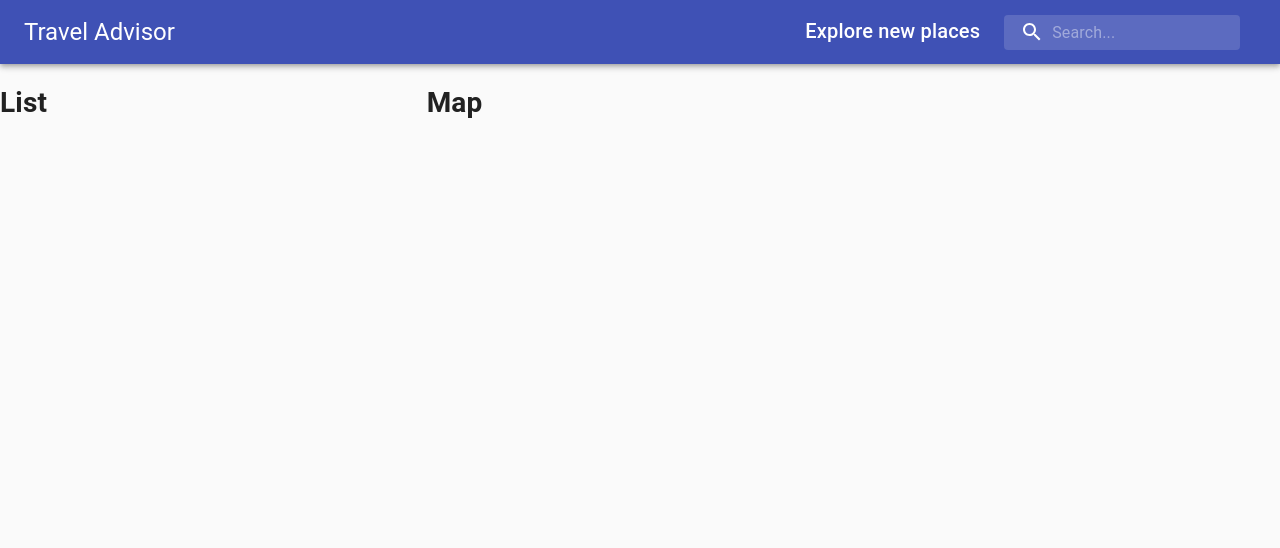
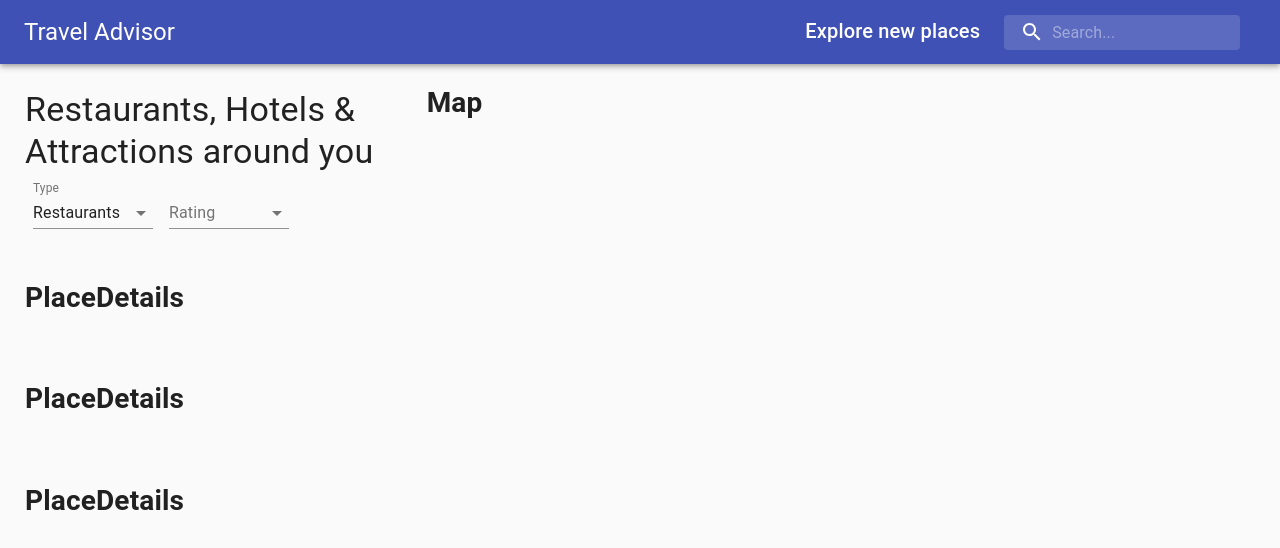
Before and after one commit to GregSithole/travel-advisor, a React (Create React App) app: page / in a window 1280 px wide. Shown: the top 548 px of the page. Built offline with nearby package versions, Linux system fonts and the light colour scheme.

Commit message:
Updated List to resemble tutorial list

```diff
--- a/src/components/List/List.jsx
+++ b/src/components/List/List.jsx
@@ -1,8 +1,46 @@
-import React from 'react';
+import React, {useState} from 'react';
+import {CircularProgress, Grid, Typography, InputLabel, MenuItem, FormControl, Select} from "@material-ui/core";
+
+import PlaceDetails from "../PlaceDetails/PlaceDetails";
+import useStyles from './styles';
 
 const List = () => {
+    const classes = useStyles();
+    const [type, setType] = useState('restaurants');
+    const [rating, setRating] = useState('');
+
+    const places = [{name: 'Cool Place'}, {name: 'Best Beer'}, {name: 'Best Stakes'}];
+
     return (
-        <h1>List</h1>
+        <div className={classes.container}>
+            <Typography variant={"h4"}>
+                Restaurants, Hotels & Attractions around you
+            </Typography>
+            <FormControl className={classes.formControl}>
+                <InputLabel>Type</InputLabel>
+                <Select value={type} onChange={(e) => setType(e.target.value)}>
+                    <MenuItem value="restaurants">Restaurants</MenuItem>
+                    <MenuItem value="hotels">Hotels</MenuItem>
+                    <MenuItem value="attractions">Attractions</MenuItem>
+                </Select>
+            </FormControl>
+            <FormControl className={classes.formControl}>
+                <InputLabel>Rating</InputLabel>
+                <Select value={rating} onChange={(e) => setRating(e.target.value)}>
+                    <MenuItem value={0}>All</MenuItem>
+                    <MenuItem value={3}>Above 3</MenuItem>
+                    <MenuItem value={4}>Above 4</MenuItem>
+                    <MenuItem value={4.5}>Above 4.5</MenuItem>
+                </Select>
+            </FormControl>
+            <Grid container spacing={3} classes={classes.list}>
+                {places?.map((place, i) => (
+                    <Grid item key={i} xs={12}>
+                        <PlaceDetails place={place} />
+                    </Grid>
+                ))}
+            </Grid>
+        </div>
     )
 }
 
```
